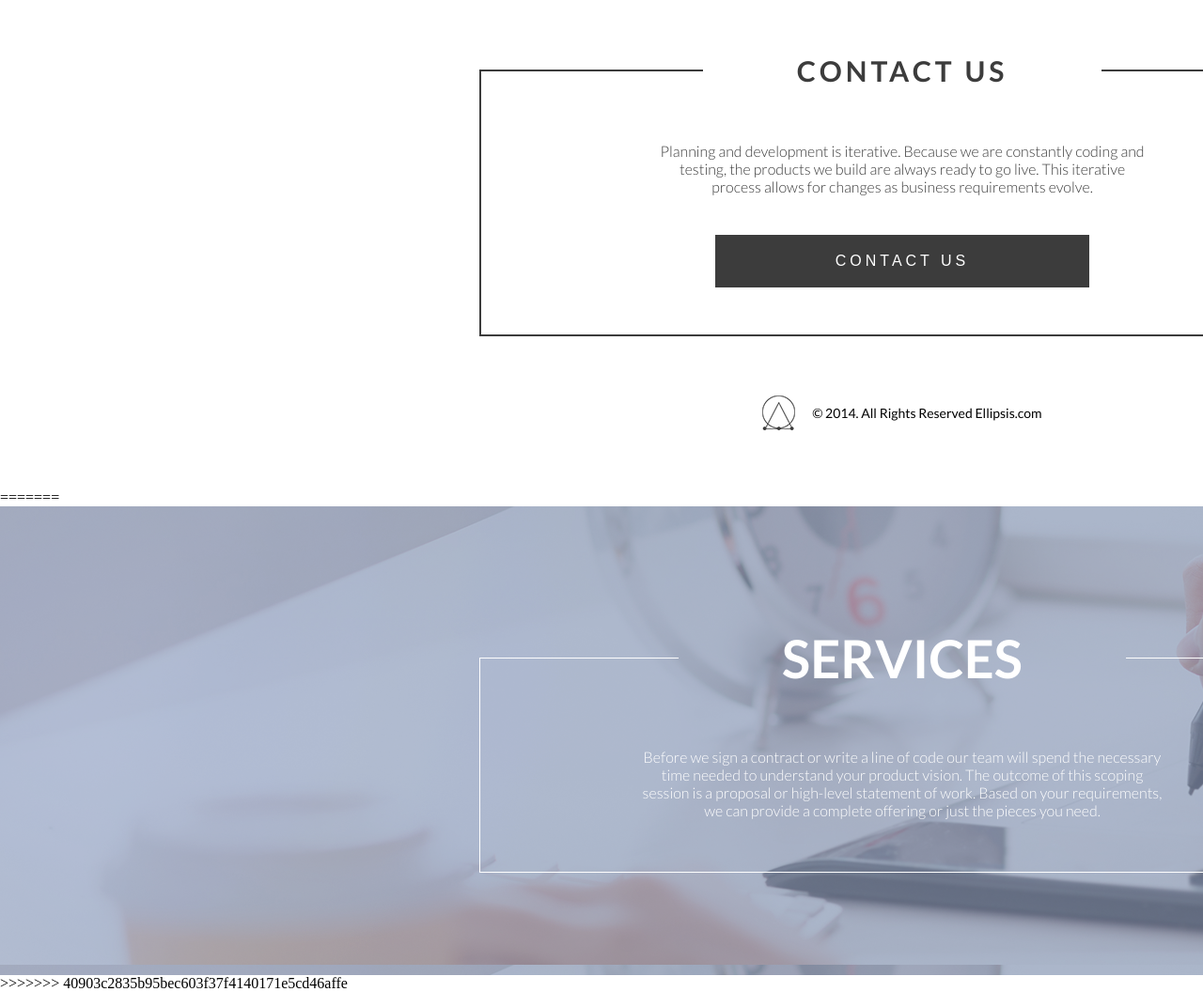
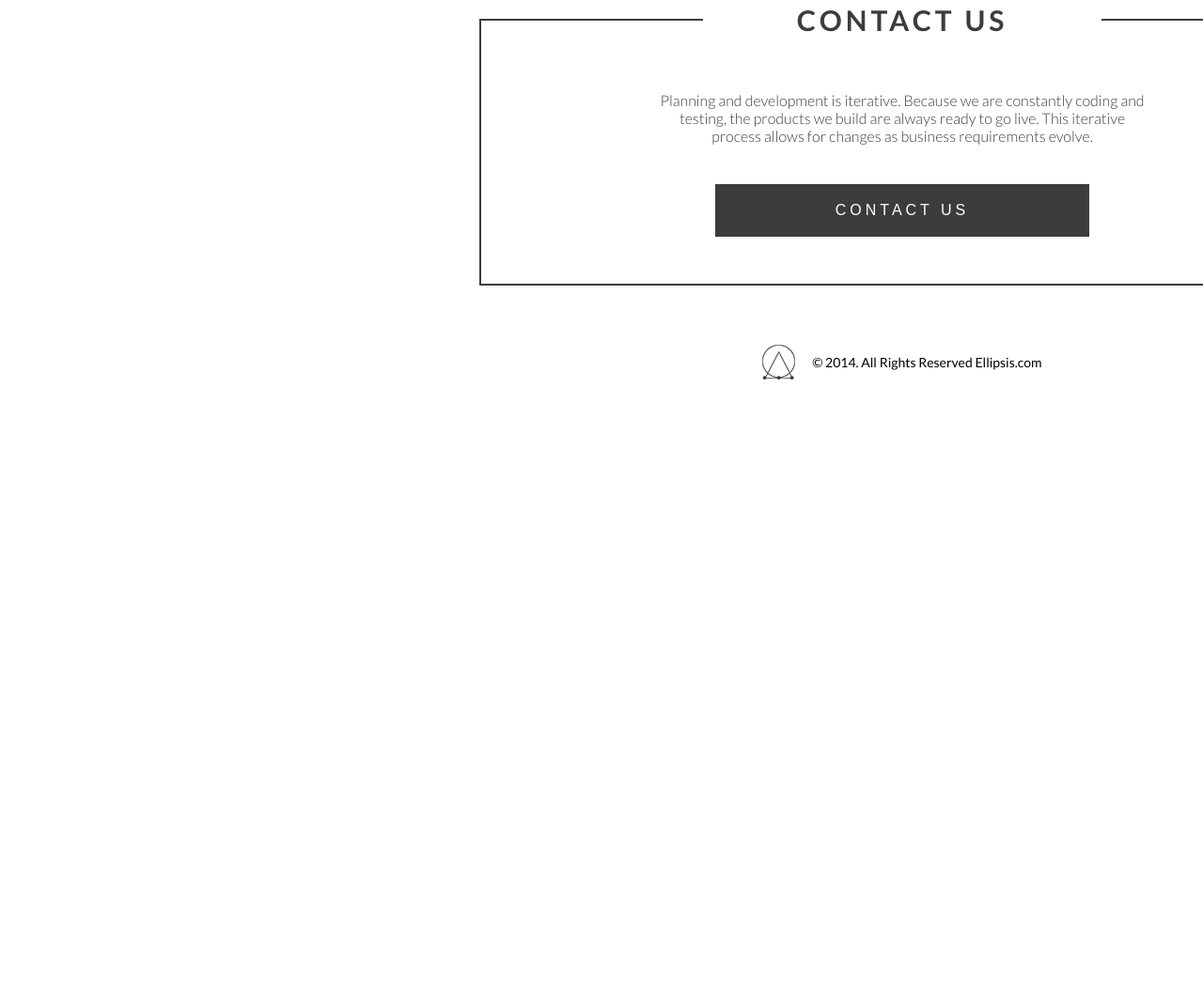
Before and after one commit to monolithphoenix/MergeProjectTest, a plain HTML site: page index.html in a window 1280 px wide. Shown: the part 2564-3620 px from the top of the page at 94% size. After the commit the page ends 3031 px from the top, so only its background shows below. Drawn offline with Linux system fonts and the light colour scheme.

Commit message:
TryingToMergeProject

```diff
--- a/index.html
+++ b/index.html
@@ -5,7 +5,6 @@
     <meta charset="UTF-8">
     <meta name="viewport" content="width=device-width, initial-scale=1.0">
     <meta http-equiv="X-UA-Compatible" content="ie=edge">
-<<<<<<< HEAD
     <link href="https://fonts.googleapis.com/css?family=Lato:300,400,700" rel="stylesheet">
     <link rel="stylesheet" href="css/iroyfooter.css">
     <link rel="stylesheet" href="./css/style.css">
@@ -40,13 +39,6 @@
         </fieldset>
     </form>
     </div>
-=======
-    <link rel="stylesheet" href="./css/style.css">
-    <title>Document</title>
-</head>
-
-<body>
->>>>>>> 40903c2835b95bec603f37f4140171e5cd46affe
 
     <form class="ABOUT">
         <fieldset class="border">
@@ -62,7 +54,6 @@
         </fieldset>
     </form>
 
-<<<<<<< HEAD
 <!-- код Ильи -->
 <section class="tiles">
         <ul class="tiles-list">
@@ -108,18 +99,6 @@
         </div>
     </footer>
 
-=======
-    <form class="SERVICES">
-        <fieldset class="border-serv">
-            <legend class="title-serv">SERVICES</legend>
-            <p class="text-three">Before we sign a contract or write a line of code our team will spend the necessary
-                time needed to understand your product vision.
-                The outcome of this scoping session is a proposal or high-level statement of work.
-                Based on your requirements, we can provide a complete offering or just the pieces you need. </p>
-        </fieldset>
-    </form>
-    </div>
->>>>>>> 40903c2835b95bec603f37f4140171e5cd46affe
 </body>
 
 </html>
```
